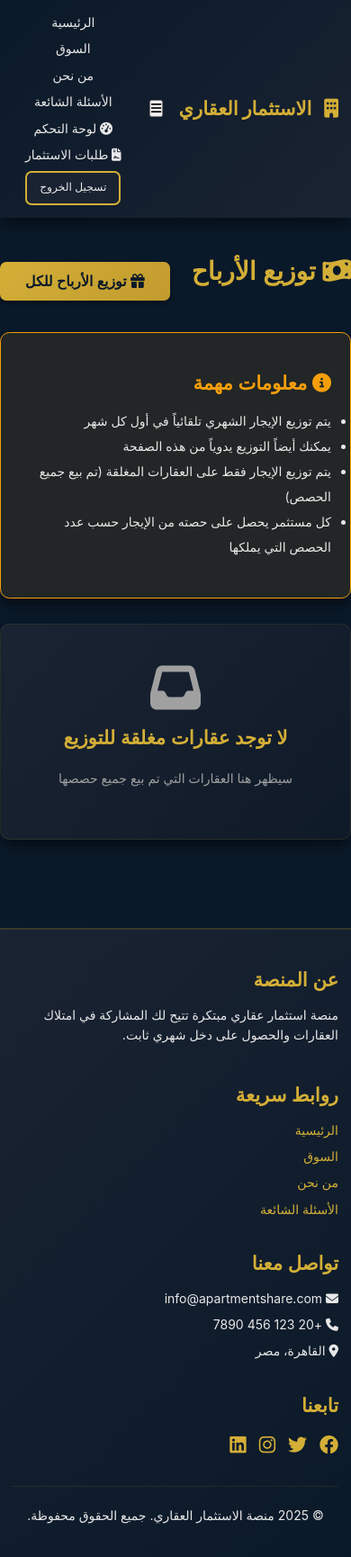
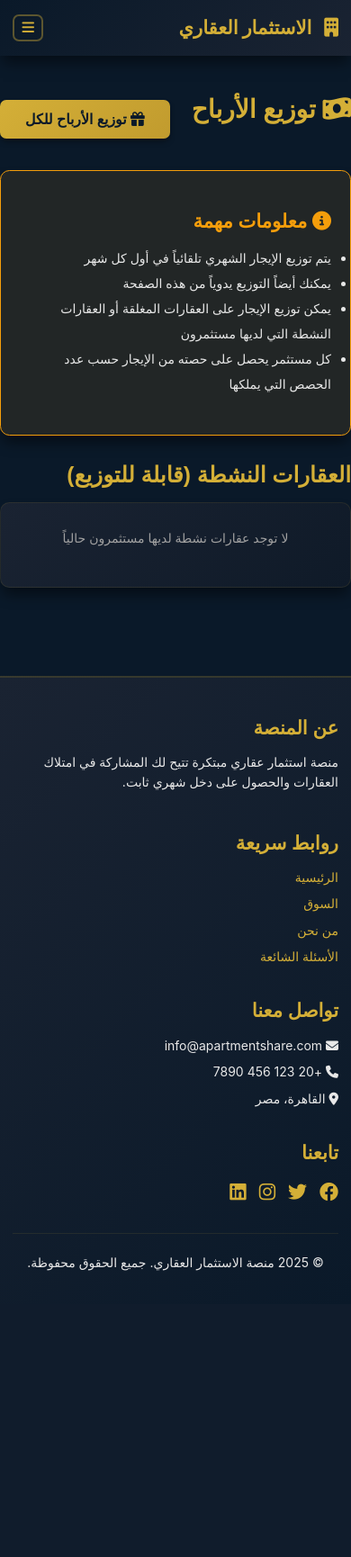
Before and after one commit to ibrahimfakhrey/ipi, a Flask app: page /admin/payouts in a window 390 px wide. Shown: the whole page at 90% size. After the commit the page ends 1412 px from the top, so only its background shows below. Run offline with Flask 3, Linux system fonts and the light colour scheme; a user stored in the database is signed in; some libraries are stand-ins or nearby versions.

Commit message:
Add apartment images and update payouts functionality
- Downloaded real estate images for all 13 apartments (units 1-13)
- Updated admin payouts to show active apartments with investors
- Fixed payouts route to distribute rent for apartments with shares sold
- Widened market page cards for better visibility
- Updated mobile navbar for better responsive design
- Added image download script for future reference

```diff
--- a/app/routes/admin.py
+++ b/app/routes/admin.py
@@ -300,8 +300,17 @@
 @admin_required
 def payouts():
     """Payout management page"""
+    # Closed apartments (fully sold)
     closed_apartments = Apartment.query.filter_by(is_closed=True).all()
-    return render_template('admin/payouts.html', apartments=closed_apartments)
+    # Eligible active apartments (partially sold but with investors)
+    eligible_apartments = Apartment.query.filter(
+        Apartment.is_closed == False,
+        Apartment.shares_available < Apartment.total_shares
+    ).all()
+
+    return render_template('admin/payouts.html',
+                         closed_apartments=closed_apartments,
+                         eligible_apartments=eligible_apartments)
 
 
 @bp.route('/payouts/distribute/<int:apartment_id>', methods=['POST'])
@@ -309,9 +318,9 @@
 def distribute_payout(apartment_id):
     """Manually trigger payout for specific apartment"""
     apartment = Apartment.query.get_or_404(apartment_id)
-
-    if not apartment.is_closed:
-        flash('يمكن توزيع الإيجار فقط على الشقق المغلقة', 'error')
+    # Allow payouts for any apartment with investors (shares sold)
+    if apartment.shares.count() == 0:
+        flash('لا يمكن توزيع الإيجار على شقة بدون مستثمرين', 'error')
         return redirect(url_for('admin.payouts'))
 
     payouts = apartment.distribute_monthly_rent()
@@ -325,12 +334,16 @@
 @admin_required
 def distribute_all_payouts():
     """Distribute payouts to all closed apartments"""
-    apartments = Apartment.query.filter_by(is_closed=True).all()
+    # Distribute to all apartments that have investors (shares sold), whether closed or active
+    apartments = Apartment.query.filter(
+        Apartment.shares_available < Apartment.total_shares
+    ).all()
     total_payouts = 0
 
     for apartment in apartments:
-        payouts = apartment.distribute_monthly_rent()
-        total_payouts += payouts
+        if apartment.shares.count() > 0:
+            payouts = apartment.distribute_monthly_rent()
+            total_payouts += payouts
 
     db.session.commit()
 
--- a/app/static/css/main.css
+++ b/app/static/css/main.css
@@ -150,6 +150,22 @@
     gap: var(--spacing-md);
     list-style: none;
     align-items: center;
+}
+
+/* Mobile menu toggle button (hidden on desktop) */
+.mobile-menu-toggle {
+    display: none;
+    background: transparent;
+    border: 2px solid rgba(212, 175, 55, 0.4);
+    color: var(--primary-gold);
+    padding: 0.4rem 0.6rem;
+    border-radius: var(--radius-md);
+    font-size: 1.1rem;
+    cursor: pointer;
+}
+
+.mobile-menu-toggle:hover {
+    border-color: var(--primary-gold);
 }
 
 .navbar-menu a {
@@ -571,10 +587,31 @@
     html {
         font-size: 14px;
     }
+    /* Show hamburger and collapse the nav */
+    .mobile-menu-toggle {
+        display: inline-flex;
+        align-items: center;
+        justify-content: center;
+    }
 
+    /* Hide menu by default on mobile */
     .navbar-menu {
+        display: none;
+        position: absolute;
+        top: 100%;
+        right: 0;
+        left: 0;
         flex-direction: column;
         gap: var(--spacing-xs);
+        padding: var(--spacing-sm);
+        background: linear-gradient(135deg, var(--background-navy) 0%, var(--secondary-navy) 100%);
+        border-top: 1px solid rgba(212, 175, 55, 0.2);
+        box-shadow: var(--shadow-lg);
+    }
+
+    /* Show when toggled */
+    .navbar-menu.active {
+        display: flex;
     }
 
     h1 { font-size: 2rem; }
--- a/app/templates/admin/payouts.html
+++ b/app/templates/admin/payouts.html
@@ -8,7 +8,7 @@
         <h1><i class="fas fa-money-bill-wave"></i> توزيع الأرباح</h1>
 
         <form method="POST" action="{{ url_for('admin.distribute_all_payouts') }}"
-              onsubmit="return confirm('هل أنت متأكد من توزيع الأرباح على جميع العقارات المغلقة؟')">
+              onsubmit="return confirm('هل أنت متأكد من توزيع الأرباح على جميع العقارات المؤهلة؟')">
             <button type="submit" class="btn btn-primary btn-lg">
                 <i class="fas fa-gift"></i> توزيع الأرباح للكل
             </button>
@@ -23,13 +23,59 @@
             <ul style="line-height: 2;">
                 <li>يتم توزيع الإيجار الشهري تلقائياً في أول كل شهر</li>
                 <li>يمكنك أيضاً التوزيع يدوياً من هذه الصفحة</li>
-                <li>يتم توزيع الإيجار فقط على العقارات المغلقة (تم بيع جميع الحصص)</li>
+                <li>يمكن توزيع الإيجار على العقارات المغلقة أو العقارات النشطة التي لديها مستثمرون</li>
                 <li>كل مستثمر يحصل على حصته من الإيجار حسب عدد الحصص التي يملكها</li>
             </ul>
         </div>
     </div>
 
-    {% if apartments %}
+    {% if closed_apartments %}
+        <h2 class="mb-2">العقارات المغلقة</h2>
+        <div class="table-container mb-4">
+            <table class="table">
+                <thead>
+                    <tr>
+                        <th>العقار</th>
+                        <th>الإيجار الشهري</th>
+                        <th>عدد المستثمرين</th>
+                        <th>آخر توزيع</th>
+                        <th>الإجراء</th>
+                    </tr>
+                </thead>
+                <tbody>
+                    {% for apartment in closed_apartments %}
+                    <tr>
+                        <td>
+                            <strong>{{ apartment.title }}</strong><br>
+                            <small class="text-muted">{{ apartment.location }}</small>
+                        </td>
+                        <td class="text-success">{{ "{:,.0f}".format(apartment.monthly_rent) }} جنيه</td>
+                        <td>{{ apartment.investors_count }} مستثمر</td>
+                        <td>
+                            {% if apartment.last_payout_date %}
+                                {{ apartment.last_payout_date.strftime('%Y-%m-%d %H:%M') }}
+                            {% else %}
+                                <span class="text-muted">لم يتم التوزيع بعد</span>
+                            {% endif %}
+                        </td>
+                        <td>
+                            <form method="POST"
+                                  action="{{ url_for('admin.distribute_payout', apartment_id=apartment.id) }}"
+                                  style="display: inline;">
+                                <button type="submit" class="btn btn-sm btn-primary">
+                                    <i class="fas fa-money-bill-wave"></i> توزيع الآن
+                                </button>
+                            </form>
+                        </td>
+                    </tr>
+                    {% endfor %}
+                </tbody>
+            </table>
+        </div>
+    {% endif %}
+
+    <h2 class="mb-2">العقارات النشطة (قابلة للتوزيع)</h2>
+    {% if eligible_apartments %}
         <div class="table-container">
             <table class="table">
                 <thead>
@@ -42,14 +88,14 @@
                     </tr>
                 </thead>
                 <tbody>
-                    {% for apartment in apartments %}
+                    {% for apartment in eligible_apartments %}
                     <tr>
                         <td>
                             <strong>{{ apartment.title }}</strong><br>
                             <small class="text-muted">{{ apartment.location }}</small>
                         </td>
                         <td class="text-success">{{ "{:,.0f}".format(apartment.monthly_rent) }} جنيه</td>
-                        <td>{{ apartment.shares.count() // apartment.total_shares }} مستثمر</td>
+                        <td>{{ apartment.investors_count }} مستثمر</td>
                         <td>
                             {% if apartment.last_payout_date %}
                                 {{ apartment.last_payout_date.strftime('%Y-%m-%d %H:%M') }}
@@ -72,10 +118,8 @@
             </table>
         </div>
     {% else %}
-        <div class="card text-center" style="padding: 3rem;">
-            <i class="fas fa-inbox" style="font-size: 4rem; color: var(--text-muted); margin-bottom: 1rem;"></i>
-            <h3>لا توجد عقارات مغلقة للتوزيع</h3>
-            <p class="text-muted">سيظهر هنا العقارات التي تم بيع جميع حصصها</p>
+        <div class="card text-center" style="padding: 2rem;">
+            <p class="text-muted">لا توجد عقارات نشطة لديها مستثمرون حالياً</p>
         </div>
     {% endif %}
 </div>
--- a/requirements.txt
+++ b/requirements.txt
@@ -7,4 +7,3 @@
 email-validator==2.1.0
 Werkzeug==3.0.1
 python-dotenv==1.0.0
-Pillow==10.1.0
```
Also changed, not shown: app/templates/user/market.html (+19 -0 lines), download_apartment_images.py (added, +47 -0 lines).
